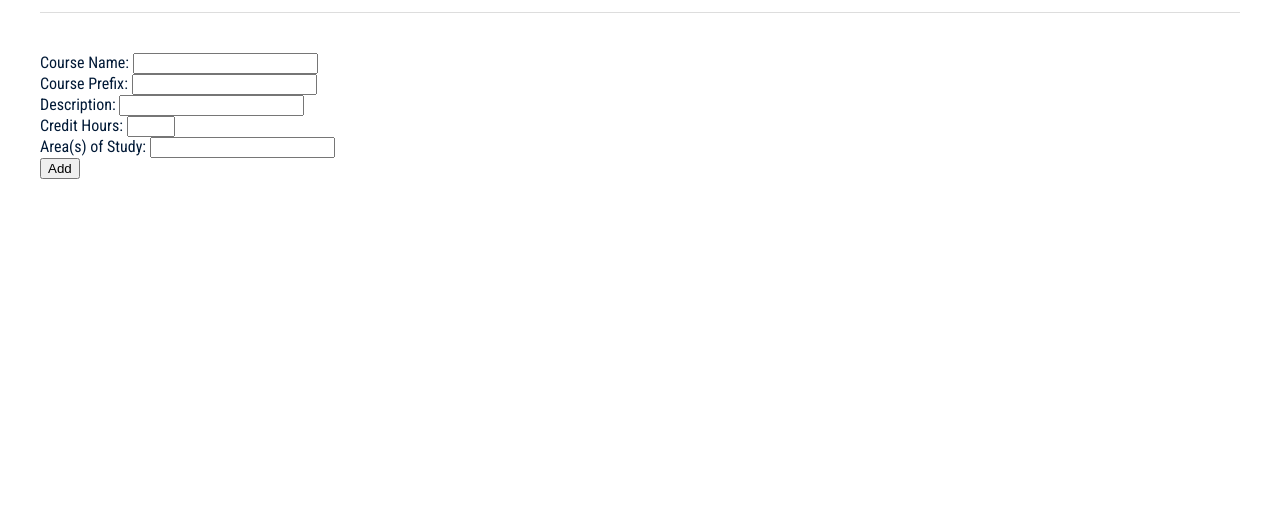
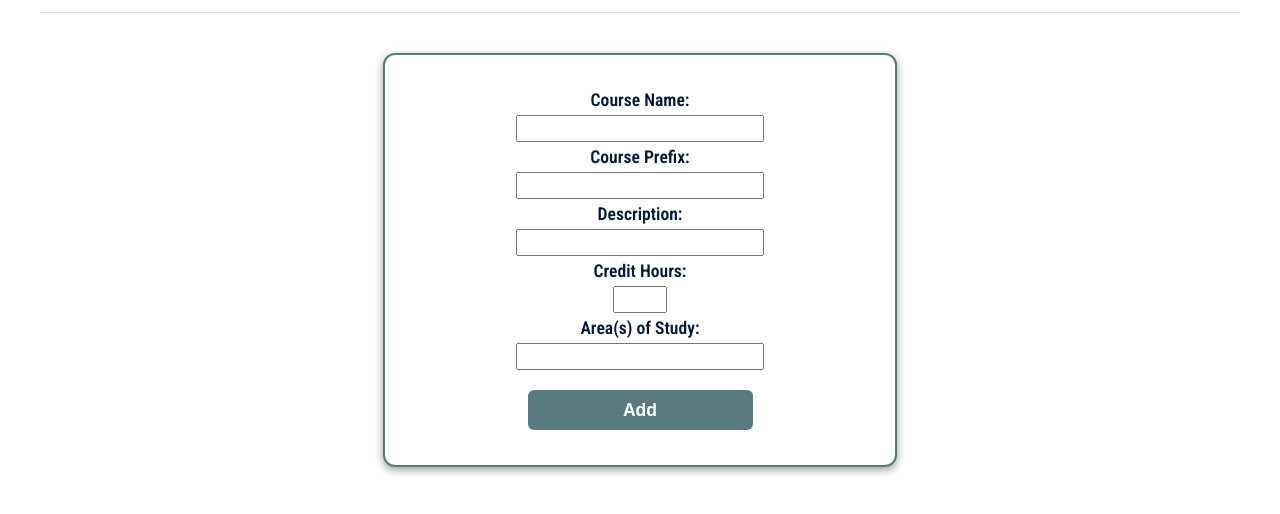
Before and after one commit to kc999/sdev255finalprojectgroup1, a website: page frontend/views/addcourse.html in a window 1280 px wide. Shown: the part 114-628 px from the top of the page. Drawn offline with Linux system fonts and the light colour scheme.

Commit message:
addcourse page styling emileir

```diff
--- a/frontend/css/styles.css
+++ b/frontend/css/styles.css
@@ -166,7 +166,7 @@ nav h1 {
     background: #425b5e;
 }
 
-/* ---------------- LOGIN FORM ----------------
+/* ---------------- LOGIN FORM ----------------*/
 .formcontainer {
     display: flex;
     justify-content: center;
@@ -251,3 +251,59 @@ nav h1 {
 .remove-btn:hover {
     background: #7a2d2b;
 }
+/*--------- ADD A COURSE -------*/
+
+.courseformContainer {
+
+    display: flex;
+    justify-content: center;
+    align-items: center;
+
+
+}
+.addcourseForm {
+
+    background: #fff;
+    width: 450px;
+    border-radius: 12px;
+    padding: 30px;
+    border: 2px solid #587B7F;
+    box-shadow: 0 3px 8px rgba(0, 0, 0, 0.4);
+    display:block;
+    text-align: center;
+}
+.addcourseForm label {
+      font-size: 1.1rem;
+    font-weight: 600;
+    display: block;
+    text-align: center;
+    margin: 5px;
+
+}
+.addcourseForm input {
+      font-size: 1.1rem;
+    font-weight: 600;
+    text-align: center;
+}
+#addBtn {
+    width: 50%;
+    height: 40px;
+    background-color: #587B7F;
+    color: white;
+    font-size: 1.1rem;
+    border-radius: 6px;
+    cursor: pointer;
+    border: none;
+    margin: 5px;
+    margin-top: 20px;
+
+}
+
+#submit:hover {
+    background-color: #425b5e;
+}
+
+.error-msg {
+    color: red;
+    margin-bottom: 10px;
+}
--- a/frontend/views/addcourse.html
+++ b/frontend/views/addcourse.html
@@ -32,7 +32,8 @@
             </li>
         </ul>
     </nav>
-    <form>
+    <div class="courseformContainer">
+    <form class="addcourseForm">
         <div>
         <label for="courseName">Course Name:</label>
         <input type="text" id="courseName">
@@ -58,6 +59,7 @@
         </div>
     </form>
     <div id="error"></div>
+    </div>
 
     <script src="../js/auth.js"></script>
     <script src="../js/addCourse.js"></script>
```
